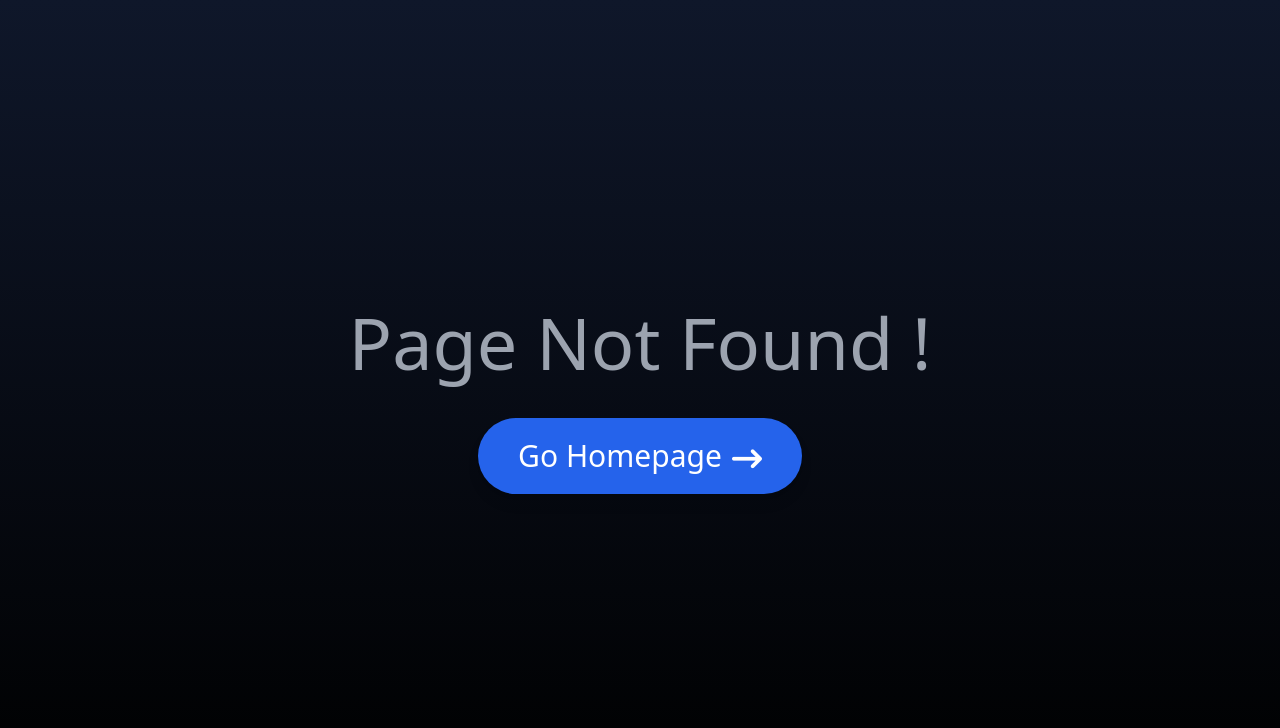
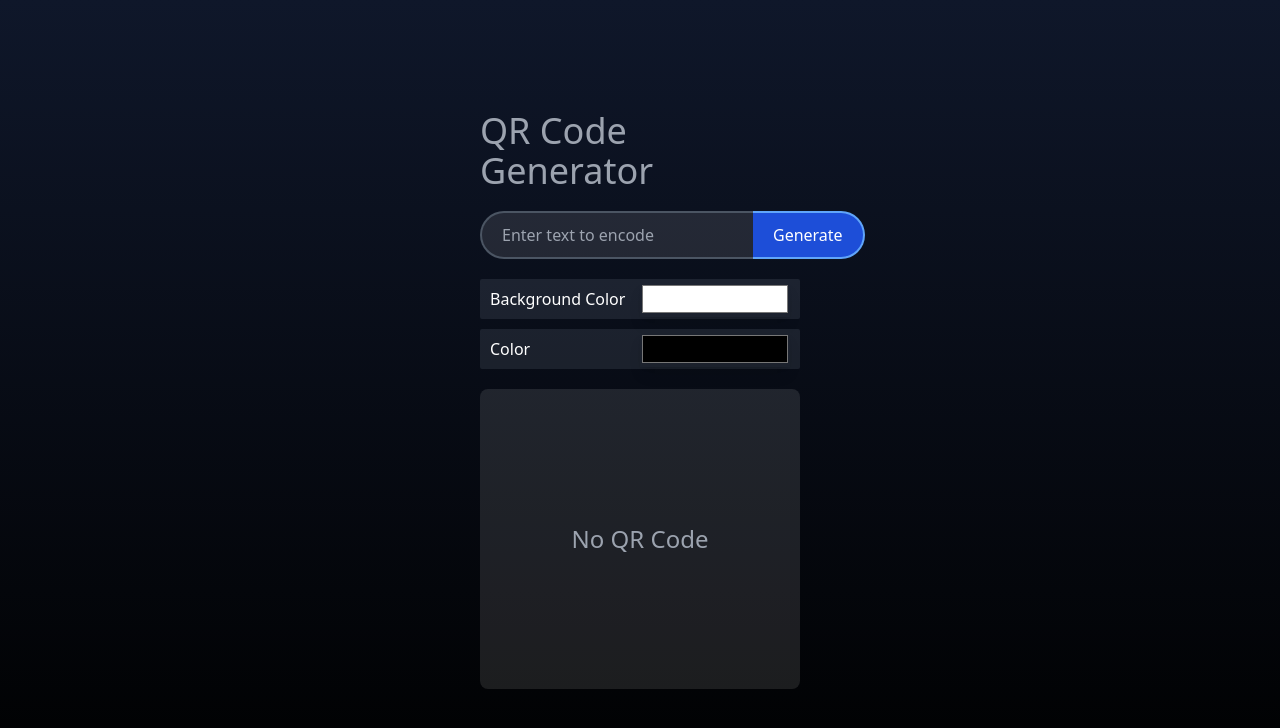
Before and after one commit to BahadirHakanYuksel/React_Projects, a React (Vite) app: page /qr-code-generator in a window 1280 px wide. Before the commit this address had no page. Shown: the top 728 px of the page. Built offline with nearby package versions, Linux system fonts and the light colour scheme.

Commit message:
qr-code-generator

```diff
--- a/src/Pages/Home/index.jsx
+++ b/src/Pages/Home/index.jsx
@@ -34,6 +34,22 @@ export default function Home() {
       url: "/social-media",
       img_src: "/img/social-media.png",
       id: "bhy002",
+    },
+    {
+      category: "react",
+      name: "QR Code Generator",
+      explanation: (
+        <p>
+          This is a -QR Code Generator- project and was done using{" "}
+          <span className="bg-blue-600 bg-opacity-20 text-blue-500 rounded-md px-1.5 py-0.5">
+            react
+          </span>
+          .
+        </p>
+      ),
+      url: "/qr-code-generator",
+      img_src: "/img/qr-code-generator.png",
+      id: "bhy003",
     },
   ];
 
--- /dev/null
+++ b/src/Projects/3-QrCodeGenerator/index.jsx
@@ -0,0 +1,119 @@
+import { AnimatePresence, motion } from "framer-motion";
+import { useEffect, useState } from "react";
+
+export default function QrCodeGenerator() {
+  const [temp, setTemp] = useState("");
+  const [word, setWord] = useState("");
+  const [bgColor, setBgColor] = useState("ffffff");
+  const [color, setColor] = useState("000000");
+
+  const [qrCode, setQrCode] = useState("");
+
+  useEffect(() => {
+    setQrCode(
+      `http://api.qrserver.com/v1/create-qr-code/?data=${word}&size=${400}x${400}&bgcolor=${bgColor}&color=${color}`
+    );
+  }, [word, bgColor, color]);
+
+  function generate(e) {
+    e.preventDefault();
+    setWord(temp);
+  }
+
+  return (
+    <motion.div
+      initial={{ opacity: 0 }}
+      animate={{ opacity: 1 }}
+      className="flex items-center justify-center h-screen"
+    >
+      <div className="flex flex-col gap-5 items-center justify-center w-[320px] h-screen">
+        <h1 className="text-4xl text-gray-400">QR Code Generator</h1>
+        <div className="flex flex-col w-full">
+          <form onSubmit={generate} className="flex items-center h-12">
+            <input
+              className="bg-white bg-opacity-10 border-2 border-solid border-gray-600 border-r-0 focus:border-gray-400 focus:border-r-0 duration-200 text-white h-full px-5 rounded-l-full"
+              type="text"
+              value={temp}
+              onChange={(e) => {
+                setTemp(e.target.value);
+              }}
+              placeholder="Enter text to encode"
+            />
+            <button
+              type="submit"
+              className="h-full px-5 rounded-r-full bg-blue-700 border-2 border-solid border-blue-400 border-l-0 text-white"
+            >
+              Generate
+            </button>
+          </form>
+          <div className="flex flex-col text-white gap-2.5 mt-5">
+            <div className="grid grid-cols-2 items-center bg-gray-500 bg-opacity-20 rounded-sm px-2.5 h-10">
+              <h5 className=" flex items-center">Background Color</h5>
+              <input
+                className="bg-transparent shadow-lg !p-0 w-full h-9"
+                type="color"
+                value={`#${bgColor}`}
+                onChange={(e) => {
+                  setBgColor(e.target.value.substring(1));
+                }}
+              />
+            </div>
+            <div className="grid grid-cols-2 items-center bg-gray-500 bg-opacity-20 rounded-sm px-2.5 h-10">
+              <h5 className=" flex items-center">Color</h5>
+              <input
+                className="bg-transparent shadow-lg !p-0 w-full h-9"
+                type="color"
+                value={`#${color}`}
+                onChange={(e) => {
+                  setColor(e.target.value.substring(1));
+                }}
+              />
+            </div>
+          </div>
+        </div>
+        <div className="text-white flex flex-col w-full items-center">
+          <AnimatePresence>
+            {word ? (
+              <>
+                <motion.div
+                  initial={{ opacity: 0, scale: 0.5 }}
+                  animate={{ opacity: 1, scale: 1 }}
+                  exit={{ opacity: 0, scale: 0.5 }}
+                  className="w-full flex flex-col gap-8"
+                >
+                  <header className="text-xl font-medium bg-gradient-to-tl to-gray-400 from-gray-700 bg-clip-text text-transparent text-gray-500 -mb-6">
+                    Your QR Code
+                  </header>
+                  <div className="h-[320px] w-full flex items-center justify-center rounded-lg bg-white bg-opacity-10">
+                    <img
+                      className="w-[280px] aspect-square border-2 border-solid border-gray-500 rounded-lg overflow-hidden"
+                      src={qrCode}
+                      alt=""
+                    />
+                  </div>
+
+                  <a
+                    href={qrCode}
+                    download="QRCode"
+                    className="text-lg font-medium bg-gradient-to-br from-blue-900 to-sky-600 w-full py-2.5 rounded-full border-2 border-solid border-blue-400 text-white duration-200 hover:from-blue-600 hover:bg-gradient-to-br flex items-center justify-center"
+                  >
+                    Download
+                  </a>
+                </motion.div>
+              </>
+            ) : (
+              <motion.div
+                initial={{ opacity: 0, scale: 0.5 }}
+                animate={{ opacity: 1, scale: 1 }}
+                exit={{ opacity: 0, scale: 0.5 }}
+                className="h-[300px] w-full flex items-center justify-center rounded-lg bg-white bg-opacity-10"
+              >
+                <h1 className="text-2xl text-gray-400">No QR Code</h1>
+              </motion.div>
+            )}
+          </AnimatePresence>
+        </div>
+      </div>
+    </motion.div>
+  );
+}
--- a/src/routes.jsx
+++ b/src/routes.jsx
@@ -7,6 +7,7 @@ import SocialMedia from "./Projects/2-Social-Media";
 import Discover from "./Projects/2-Social-Media/pages/Discover";
 import Profile from "./Projects/2-Social-Media/pages/Profile";
 import Register from "./Projects/2-Social-Media/pages/Register";
+import QrCodeGenerator from "./Projects/3-QrCodeGenerator";
 
 export const routes = [
   {
@@ -48,6 +49,10 @@ export const routes = [
         ],
       },
       {
+        path: "qr-code-generator",
+        element: <QrCodeGenerator />,
+      },
+      {
         path: "*",
         element: <ErrorPage />,
       },
```
Also changed, not shown: public/img/qr-code-generator.png (added), 1 other file (tests, documents, lock files or other folders).
